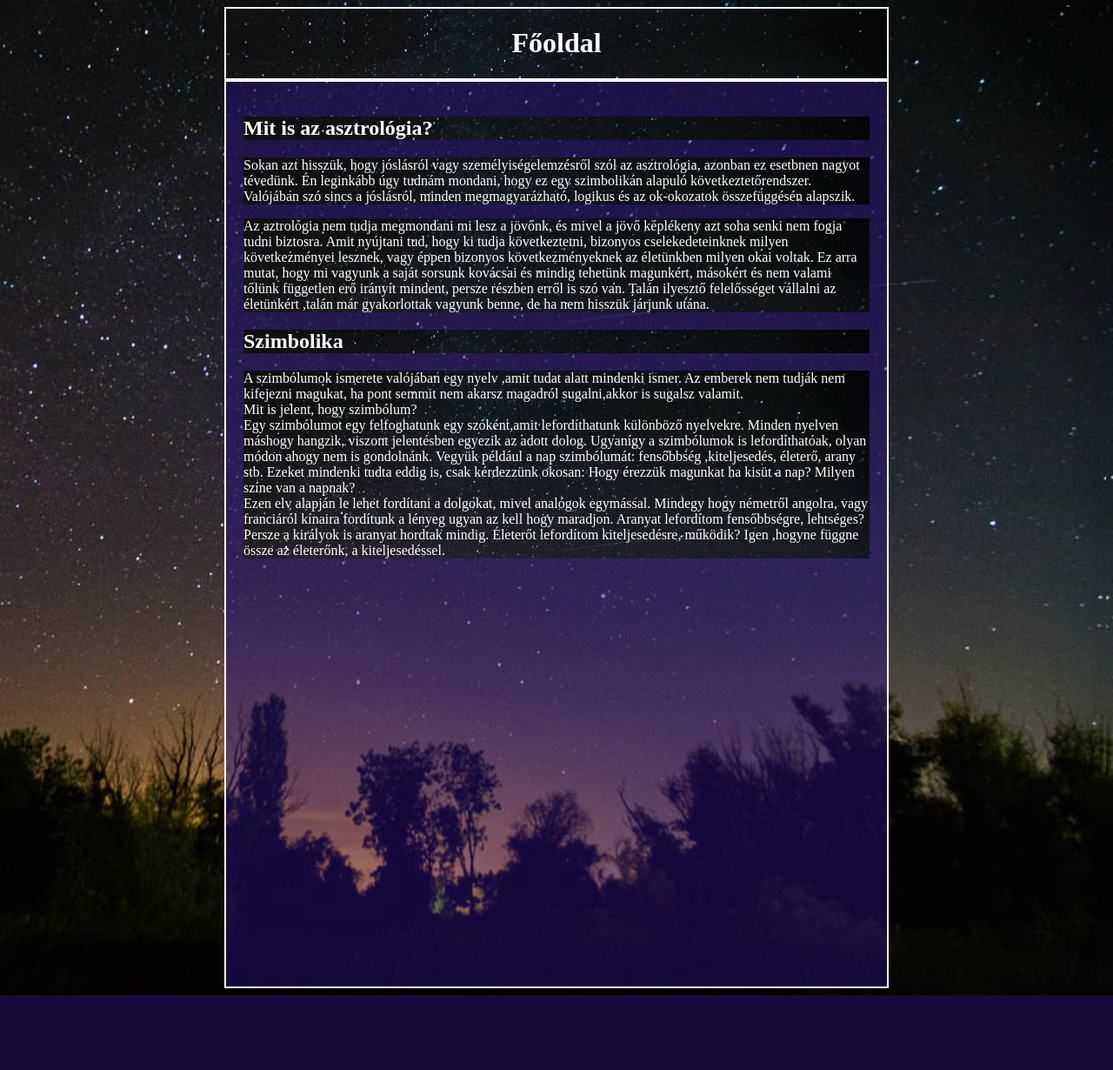
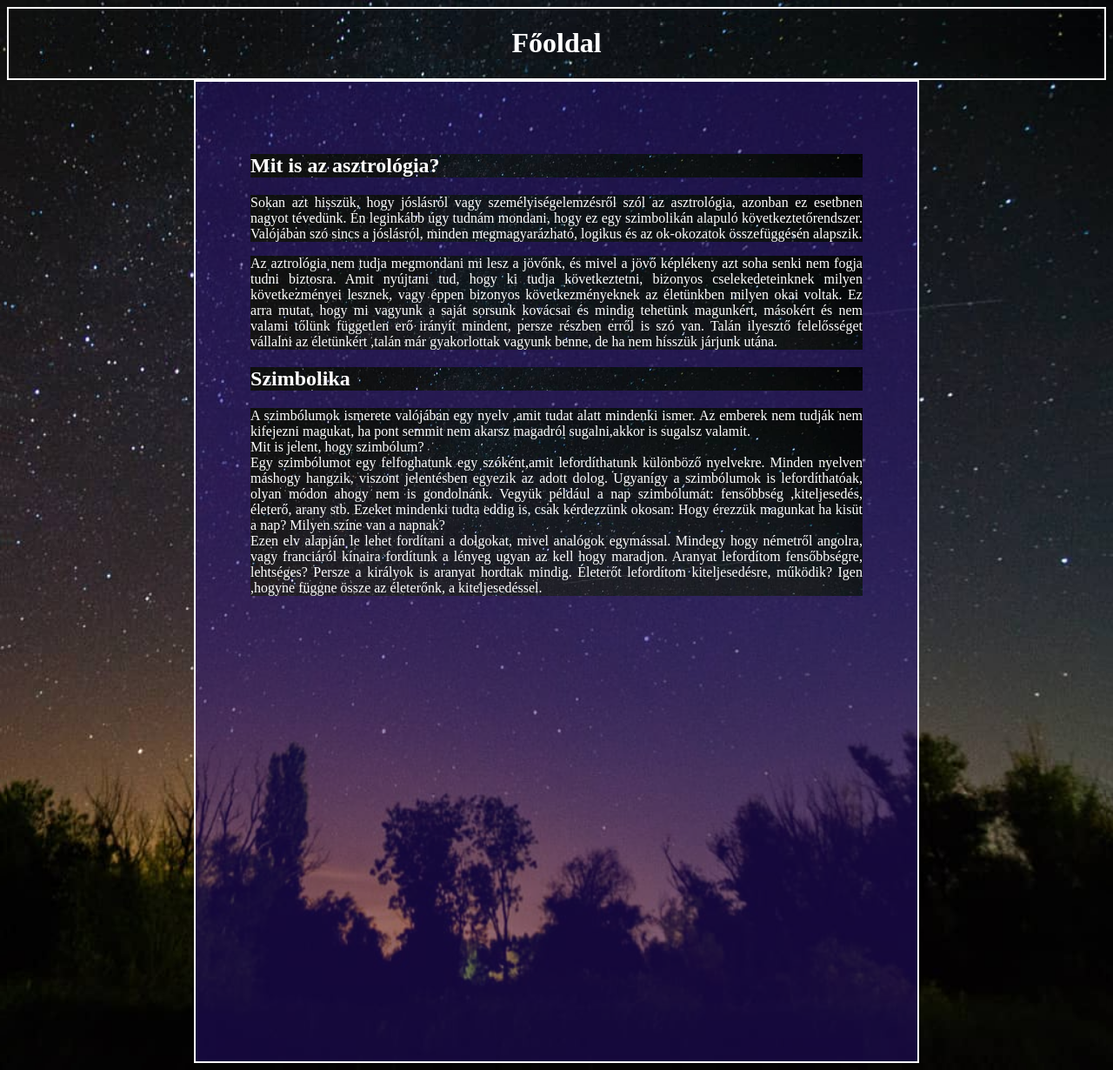
Before and after one commit to LeventeWolf/AstrologyWebsite, a PHP site: page /html/index.html in a window 1280 px wide. Shown: the whole page at 87% size. Before the commit the page ends 1144 px from the top, so only its background shows below. Run offline with PHP 8.4, Linux system fonts and the light colour scheme.

Commit message:
justify + px convert to %

```diff
--- a/css/index.css
+++ b/css/index.css
@@ -1,5 +1,5 @@
 * {
-background-image: url("csillagos.jpg");
+    background-image: url("csillagos.jpg");
     background-repeat: no-repeat;
     background-size: cover;
     color: white;
@@ -8,17 +8,19 @@ background-image: url("csillagos.jpg");
 .top-menu {
     text-align: center;
     border: 2px solid white;
-    margin-left: 250px;
-    margin-right: 250px;
+
 }
 
 
 .main-div {
-    text-align: left;
+    text-align: justify;
     border: 2px solid white;
     background: rgba(44, 16, 129, 0.45);
-    padding: 20px;
-    margin-left: 250px;
-    margin-right: 250px;
+    padding: 5%;
+    margin-left: 17%;
+    margin-right: 17%;
     height: 1000px;
+
+
+
 }
```
